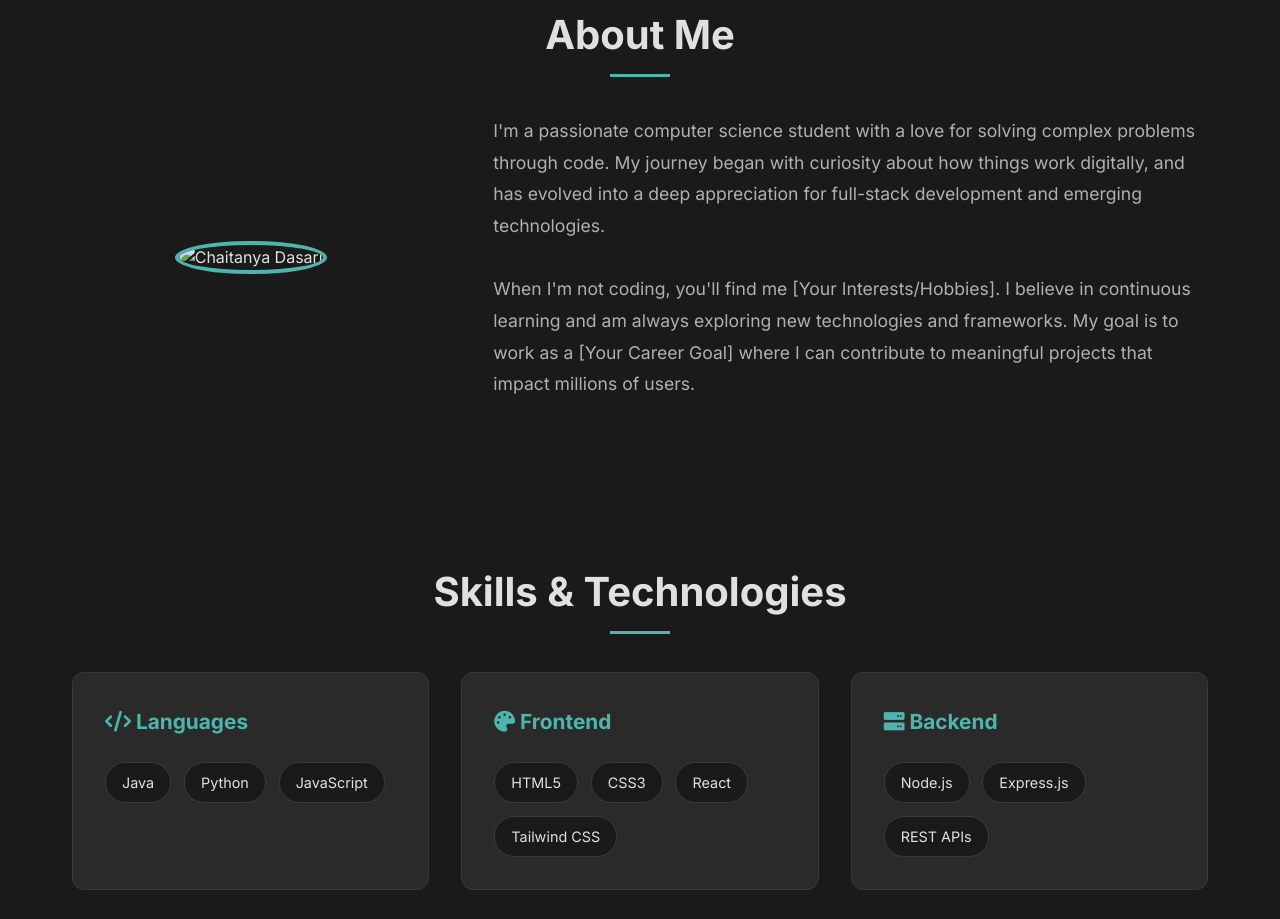
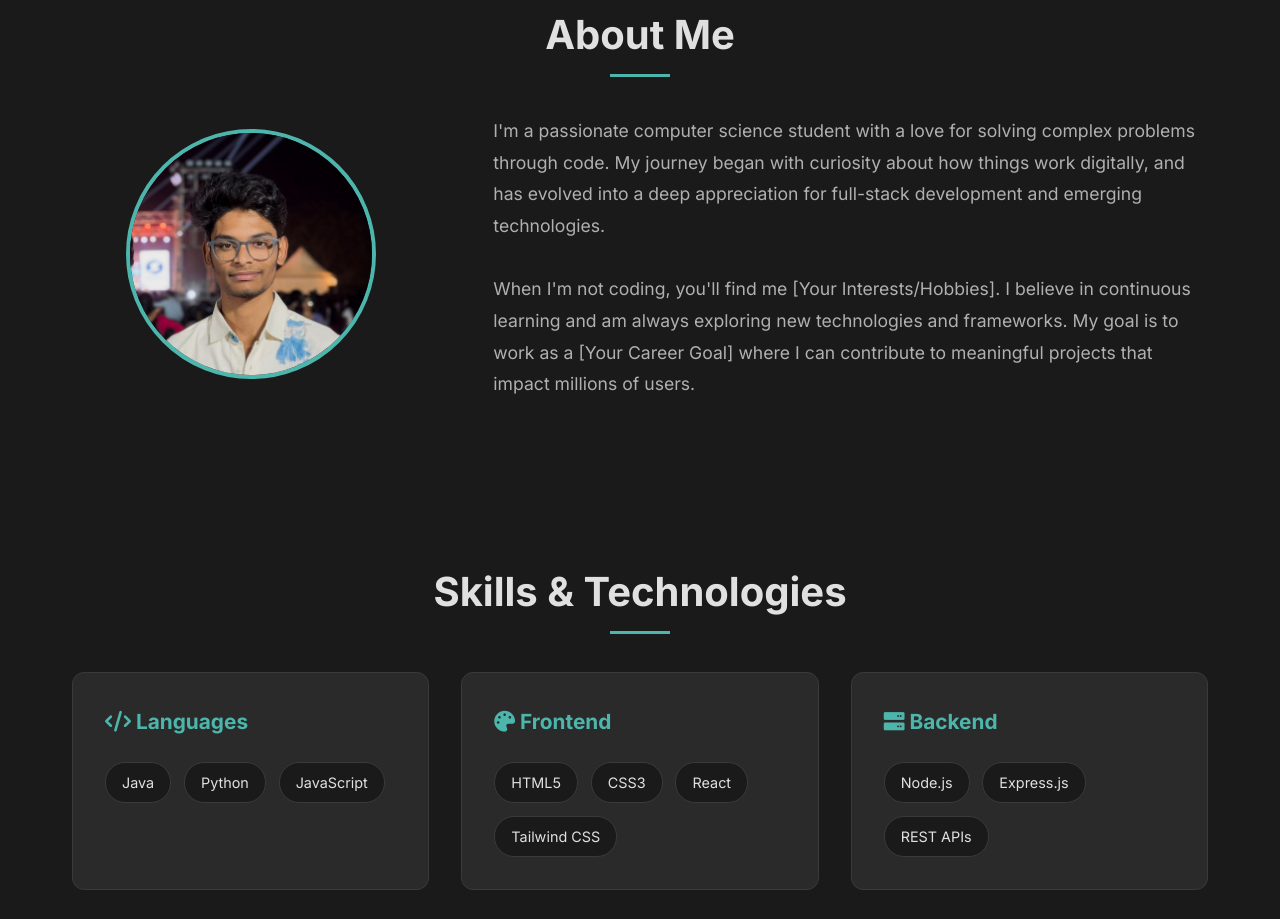
Before and after one commit to chaitanya8900/portfolio, a plain HTML site: page index.html in a window 1280 px wide. Shown: the part 877-1796 px from the top of the page. Drawn offline with Linux system fonts and the light colour scheme.

Commit message:
Add profile image to portfolio

```diff
--- a/index.html
+++ b/index.html
@@ -722,8 +722,7 @@
         <h2 class="section-title fade-in">About Me</h2>
         <div class="about-content fade-in">
             <div class="about-image">
-                <img src="c:\Users\Chaitanya\AppData\Local\Packages\5319275A.WhatsAppDesktop_cv1g1gvanyjgm\TempState\44F683A84163B3523AFE57C2E008BC8C\WhatsApp Image 2025-08-08 at 17.46.23_7fc6180d.jpg"
-                    alt="Chaitanya Dasari">
+                <img src="Image.jpg" alt="Chaitanya Dasari">
             </div>
             <div class="about-text">
                 <p>
```
Also changed, not shown: Image.jpg (added).
